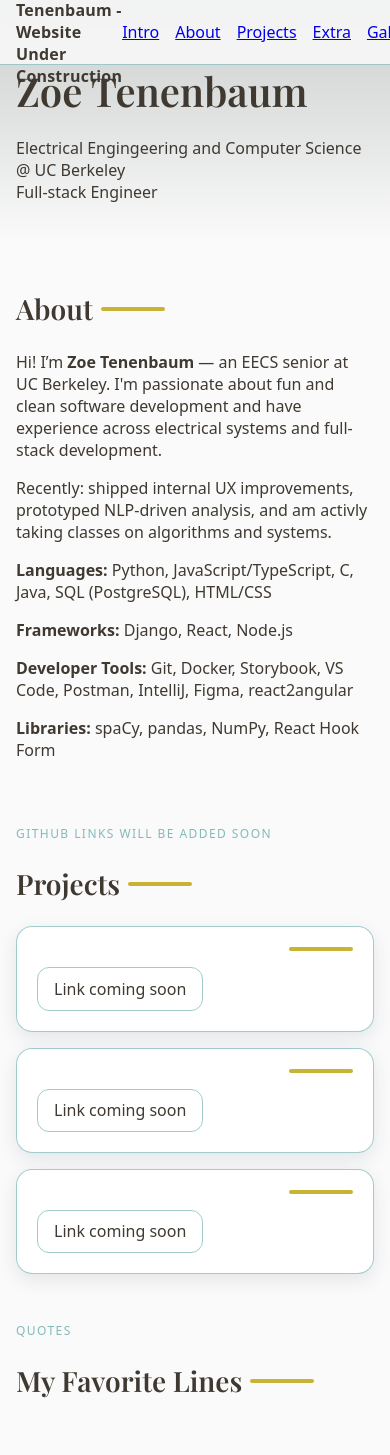
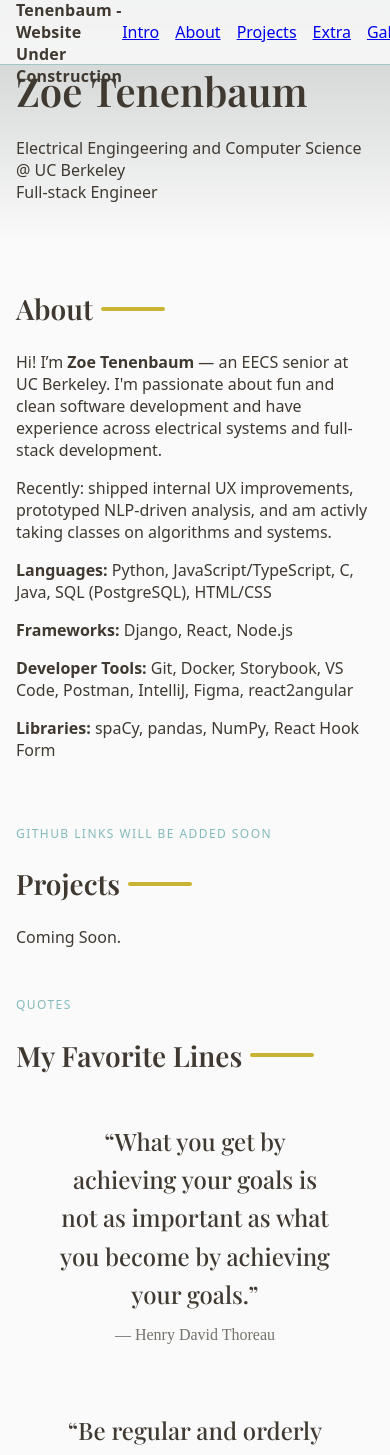
Before and after one commit to zotenenbaum/zoe-portfolio, a Next.js app: page / in a window 390 px wide. Shown: the top 1455 px of the page. Built offline with nearby package versions, Linux system fonts and the light colour scheme; a web font is replaced by a local one.

Commit message:
rm proj for now

```diff
--- a/components/Nav.tsx
+++ b/components/Nav.tsx
@@ -1,6 +1,5 @@
 'use client';
 import Link from 'next/link';
-import ThemeToggle from './ThemeToggle';
 
 const links = [
   { href: '#intro', label: 'Intro' },
--- a/components/ProjectCard.tsx
+++ /dev/null
@@ -1,53 +0,0 @@
-'use client';
-import Link from 'next/link';
-
-export default function ProjectCard({
-  title,
-  summary,
-  tags = [],
-  status = 'live',
-  url = '#',
-}: {
-  title: string;
-  summary: string;
-  tags?: string[];
-  status?: 'live' | 'coming-soon';
-  url?: string;
-}) {
-  const isComing = status === 'coming-soon';
-  return (
-    <div className="card">
-      <div style={{ display: 'flex', justifyContent: 'space-between', gap: '1rem' }}>
-        <h3 style={{ margin: 0 }}>{title}</h3>
-        <span className="underline-gold" />
-      </div>
-      <p style={{ opacity: 0.8 }}>{summary}</p>
-      {tags.length > 0 && (
-        <div
-          style={{
-            display: 'flex',
-            gap: '.5rem',
-            flexWrap: 'wrap',
-            opacity: 0.7,
-            fontSize: '.85rem',
-          }}
-        >
-          {tags.map((t) => (
-            <span key={t} className="btn">
-              {t}
-            </span>
-          ))}
-        </div>
-      )}
-      <div style={{ marginTop: '.75rem' }}>
-        {isComing ? (
-          <span style={{ opacity: 0.7 }}>Coming soon</span>
-        ) : (
-          <Link href={url} className="btn">
-            Link coming soon
-          </Link>
-        )}
-      </div>
-    </div>
-  );
-}
--- a/components/RepoGrid.tsx
+++ /dev/null
@@ -1,34 +0,0 @@
-import { fetchPublicRepos } from '../lib/github';
-import ProjectCard, { ProjectItem } from './ProjectCard';
-import curated from '../content/projects.json'; // typed via assertion
-
-export default async function RepoGrid() {
-  // 1) Curated items first (your voice)
-  const curatedItems = (curated as unknown as ProjectItem[]).map((p) => ({
-    ...p,
-    status: (p.status as any) ?? 'live',
-  }));
-
-  // 2) Latest GitHub repos next
-  const repos = await fetchPublicRepos(9);
-
-  const repoItems: ProjectItem[] = repos.map((r) => ({
-    title: r.name,
-    summary: r.description ?? 'No description provided.',
-    tags: r.language ? [r.language] : [],
-    status: 'live',
-    url: r.homepage || r.html_url,
-  }));
-
-  // 3) Merge (curated first), and avoid duplicate names if you mirrored a repo
-  const seen = new Set(curatedItems.map((i) => i.title.toLowerCase()));
-  const merged = curatedItems.concat(repoItems.filter((i) => !seen.has(i.title.toLowerCase())));
-
-  return (
-    <div className="grid gap-6 sm:grid-cols-2 lg:grid-cols-3">
-      {merged.map((item, i) => (
-        <ProjectCard key={`${item.title}-${i}`} item={item} />
-      ))}
-    </div>
-  );
-}
--- a/src/sections/Projects.tsx
+++ b/src/sections/Projects.tsx
@@ -4,7 +4,7 @@ import RepoGrid from '../../components/RepoGrid';
 export default function Projects() {
   return (
     <Section id="projects" title="Projects" eyebrow="GitHub links will be added soon" >
-      <RepoGrid />
+        Coming Soon.
     </Section>
   );
 }
```
